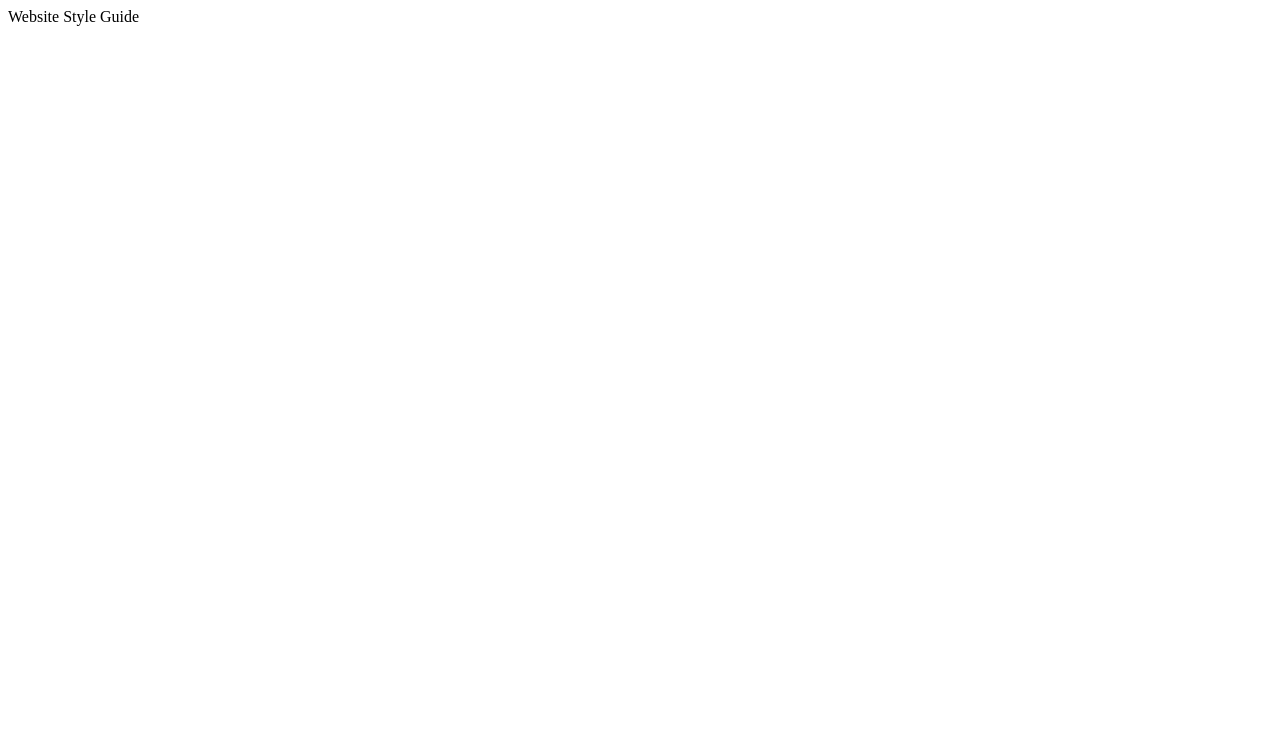
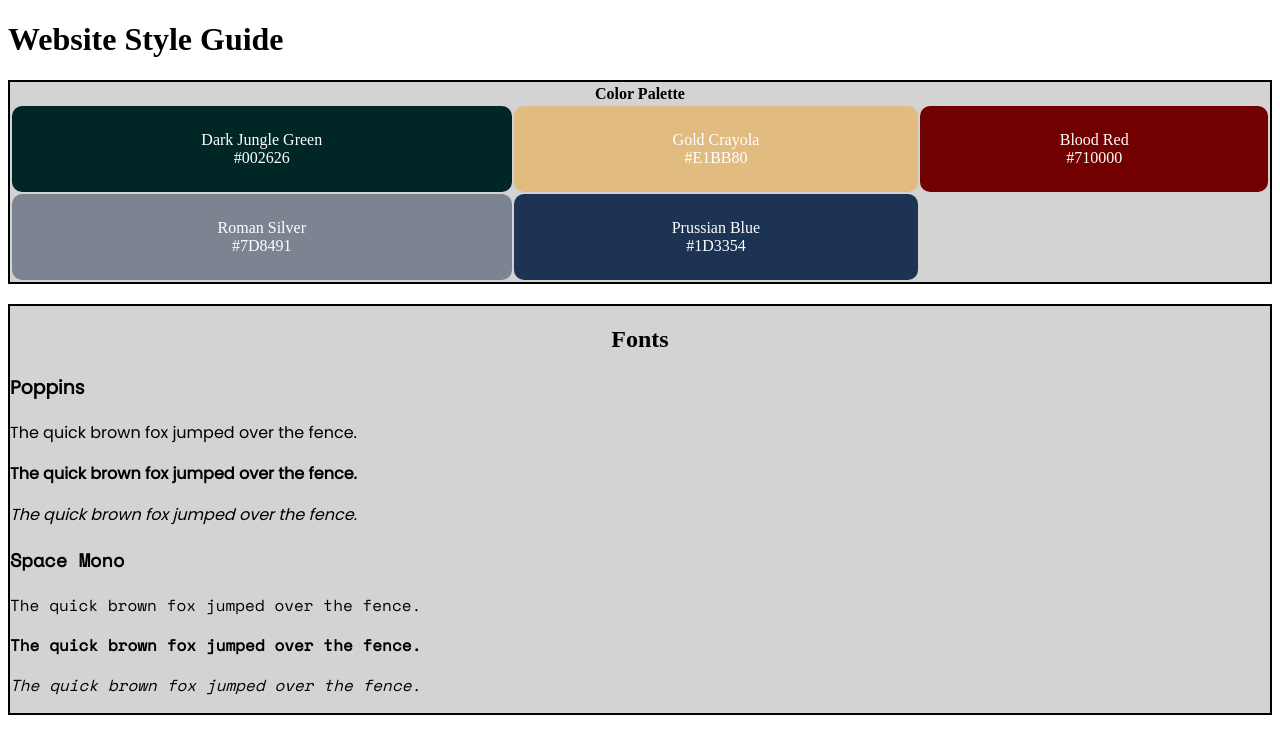
Before and after one commit to Ext-Defender/Website-StyleGuide, a plain HTML site: page index.html in a window 1280 px wide. Drawn offline with nearby package versions, Linux system fonts and the light colour scheme.

Commit message:
Added Color Palette and Fonts

```diff
--- a/index.html
+++ b/index.html
@@ -9,10 +9,48 @@
 </head>
 
 <body>
-  <header>Website Style Guide</header>
+  <header><h1>Website Style Guide</h1></header>
+
+  <!-- Color Palette Section -->
+
+  <section class="color">
+    <table>
+      <thead>
+          <th colspan=3>Color Palette</th>
+      </thead>
+      <tbody>
+        <tr>
+          <td id="dark-jungle-green">Dark Jungle Green<br>#002626</td>
+          <td id="gold-crayola">Gold Crayola<br>#E1BB80</td>
+          <td id="blood-red">Blood Red<br>#710000</td>
+        </tr>
+        <tr>
+          <td id="roman-silver">Roman Silver<br>#7D8491</td>
+          <td id="prussian-blue">Prussian Blue<br>#1D3354</td>
+        </tr>
+      </tbody>
+    </table>
+  </section>
+
+  <!-- Fonts -->
+
   <section>
-    <table></table>
+    <h2>Fonts</h2>
+    <div class="poppins">
+      <h3>Poppins</h3>
+      <p>The quick brown fox jumped over the fence.</p>
+      <p><strong>The quick brown fox jumped over the fence.</strong></p>
+      <p><em>The quick brown fox jumped over the fence.</em></p>
+    </div>
+    <div class="space-mono">
+      <h3>Space Mono</h3>
+      <p>The quick brown fox jumped over the fence.</p>
+      <p><strong>The quick brown fox jumped over the fence.</strong></p>
+      <p><em>The quick brown fox jumped over the fence.</em></p>
+    </div>
   </section>
+
+  <!-- Style rules -->
 
 </body>
 
--- a/style.css
+++ b/style.css
@@ -1,4 +1,41 @@
-html, body {
+@import url("https://fonts.googleapis.com/css2?family=Poppins&family=Space+Mono&display=swap");
+section {
+  border: 2px solid black;
+  background-color: lightgray;
+  margin-bottom: 20px;
+}
+
+table {
   width: 100%;
-  height: 100%;
 }
+h2 {
+  text-align: center;
+}
+td {
+  padding: 25px;
+  border-radius: 10px;
+  text-align: center;
+  color: white;
+}
+
+#dark-jungle-green {
+  background-color: #002626;
+}
+#gold-crayola {
+  background-color: #E1BB80;
+}
+#blood-red {
+  background-color: #710000;
+}
+#roman-silver {
+  background-color: #7D8491;
+}
+#prussian-blue {
+  background-color: #1D3354;
+}
+.space-mono {
+  font-family: "Space Mono";
+}
+.poppins {
+  font-family: "Poppins";
+}
```
